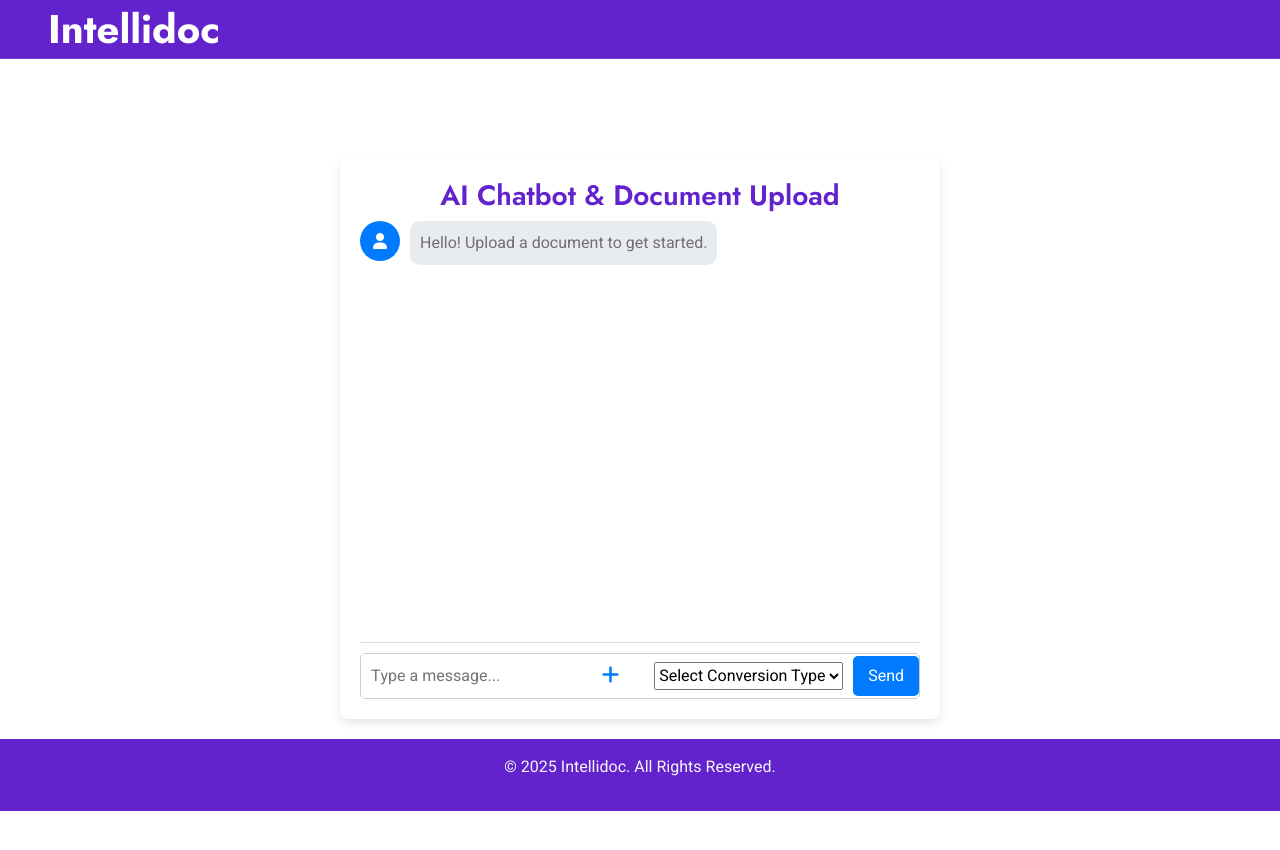
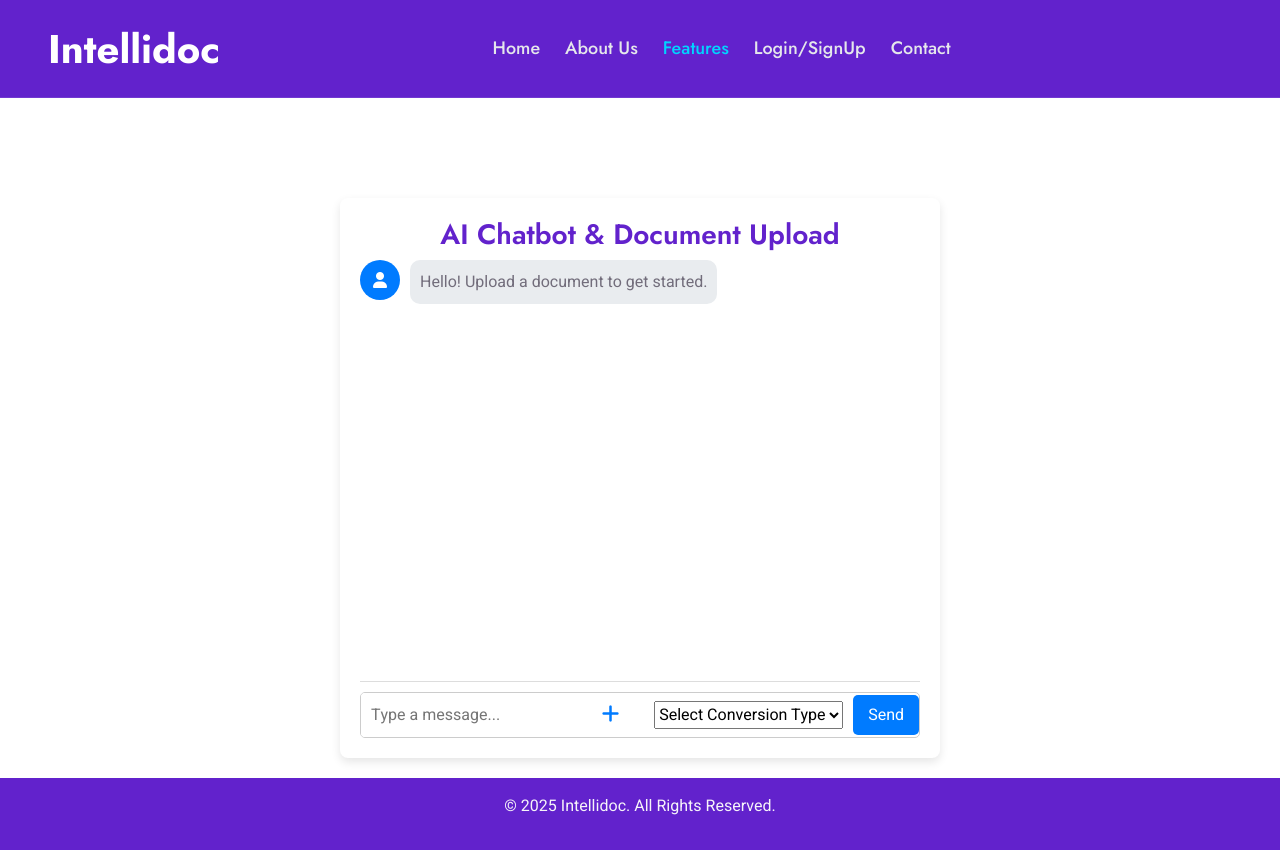
Before and after one commit to Isaac-Kingsley007/Intellidoc, a Flask app: page /features in a window 1280 px wide. Before the commit the page ends 811 px from the top, so only its background shows below. Run offline with Flask 3, Linux system fonts and the light colour scheme; some libraries are stand-ins or nearby versions.

Commit message:
features la javascript addded plus the navabar

```diff
--- a/mainApp/templates/features.html
+++ b/mainApp/templates/features.html
@@ -82,6 +82,18 @@
         <!-- Navbar -->
         <nav class="navbar navbar-expand-lg navbar-light bg-primary px-4 px-lg-5 py-3 py-lg-0">
             <a href="{{ url_for('home') }}" class="navbar-brand text-white"><h1 class="m-0">Intellidoc</h1></a>
+            <button class="navbar-toggler" type="button" data-bs-toggle="collapse" data-bs-target="#navbarCollapse">
+                <span class="fa fa-bars text-white"></span>
+            </button>
+            <div class="collapse navbar-collapse" id="navbarCollapse">
+                <div class="navbar-nav mx-auto py-0">
+                    <a href="{{ url_for('home') }}" class="nav-item nav-link">Home</a>
+                    <a href="{{ url_for('team') }}" class="nav-item nav-link">About Us</a>
+                    <a href="{{ url_for('features') }}" class="nav-item nav-link active">Features</a>
+                    <a href="{{ url_for('admin') }}" class="nav-item nav-link">Login/SignUp</a>
+                    <a href="{{ url_for('contact') }}" class="nav-item nav-link">Contact</a>
+                </div>
+            </div>
         </nav>
 
         <!-- Chatbot Section -->
```
